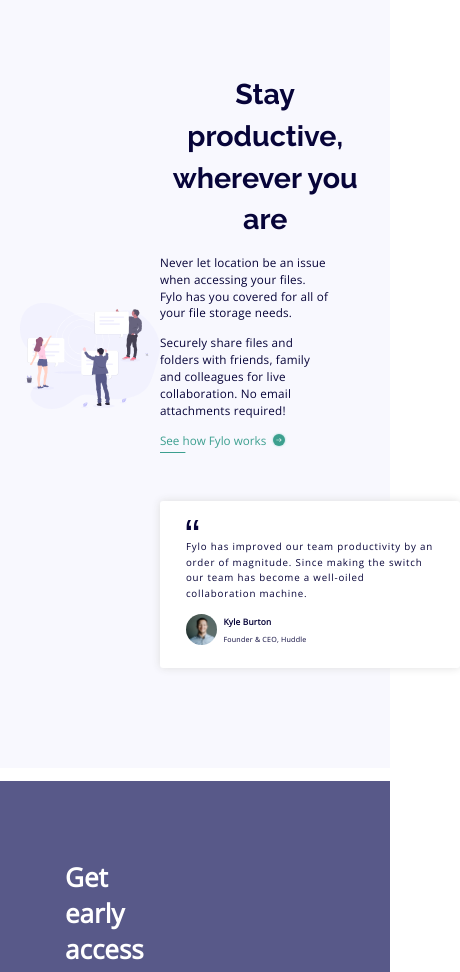
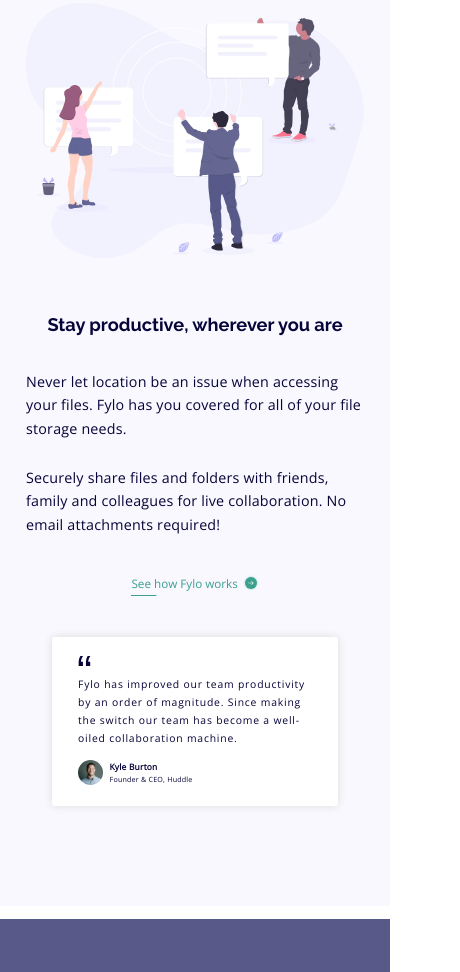
Before and after one commit to JakubChrapek/fylo-landing-page, a Gatsby site: page / in a window 390 px wide. Shown: the part 1028-2000 px from the top of the page, 460 px wide, since content can reach past the window. Built offline with nearby package versions, Linux system fonts and the light colour scheme; Gatsby itself is replaced by a stand-in of ours.

Commit message:
Responsive sections

```diff
--- a/src/components/Access.js
+++ b/src/components/Access.js
@@ -15,15 +15,33 @@
   display: flex;
   justify-content: space-between;
   align-items: center;
+  @media (max-width: 550px) {
+    flex-wrap: wrap;
+    flex-direction: column;
+    padding: 0 3rem;
+  }
 `
 const StyledSection = styled.div`
   color: #fff;
   width: 40%;
+
+  @media (max-width: 550px) {
+    width: 100%;
+    p {
+      text-align: center;
+      font-size: 1.1rem;
+      line-height: 1.5rem;
+    }
+  }
 `
 
 const H2 = styled.h2`
   font-size: 2rem;
   font-family: "Open Sans" "Roboto" "Montserrat" sans-serif;
+  @media (max-width: 550px) {
+    font-size: 1.4rem;
+    text-align: center;
+  }
 `
 
 const StyledInput = styled.input`
--- a/src/components/Card.js
+++ b/src/components/Card.js
@@ -18,6 +18,13 @@
   background-color: #fff;
   border-radius: 3px;
   box-shadow: 0 0 8px 0 #dedede;
+  @media (max-width: 550px) {
+    width: calc(100% - 4rem);
+    max-width: unset;
+    min-width: unset;
+    margin: 3.5rem 0 0;
+    justify-self: center;
+  }
 `
 
 const StyledCardText = styled.div`
@@ -28,6 +35,10 @@
     font-size: 0.75rem;
     letter-spacing: 0.8px;
     line-height: 1.2rem;
+    @media (max-width: 550px) {
+      font-size: 0.8rem;
+      line-height: 1.4rem;
+    }
   }
 `
 
@@ -37,9 +48,12 @@
   .testimonials-image {
     width: 12.5%;
     margin-right: 0.5rem;
+    @media (max-width: 550px) {
+      width: 9%;
+      min-width: 25px;
+    }
     img {
       margin-top: 0;
-
       border-radius: 100%;
     }
   }
@@ -56,9 +70,11 @@
     .name {
       font-weight: 700;
       font-size: 0.65rem;
+      line-height: 1rem;
     }
     .position {
       font-size: 0.55rem;
+      line-height: 1rem;
     }
   }
 `
--- a/src/components/emailInput.js
+++ b/src/components/emailInput.js
@@ -17,9 +17,15 @@
   margin-top: 0;
   height: 100%;
   padding: 0.7rem 0.9rem;
-  border-radius: 2px;
+  border-radius: 5px;
   @media (max-width: 1120px) {
     min-width: 125px;
+  }
+  @media (max-width: 550px) {
+    width: 100%;
+    padding: 0.8rem 1rem;
+    font-size: 1.4rem;
+    margin: 0 1rem;
   }
 `
 
@@ -33,12 +39,17 @@
   ::placeholder {
     font-size: 0.85rem;
     color: lighten(hsl(238, 22%, 44%), 30%);
+    @media (max-width: 550px) {
+      font-size: 1.4rem;
+
+    }
   }
 
   :focus {
     color: darken(hsl(238, 22%, 44%), 50%);
     border: 1px solid black;
   }
+
 `
 
 const StyledSubmit = styled(StyledInput)`
@@ -54,6 +65,9 @@
     box-shadow: 1px 1px 2px 0px hsl(224, 93%, 58%);
     background-color: hsl(224,93%, 63%);
  }
+ @media (max-width: 550px) {
+  margin-top: 1.5rem;
+}
 `
 export default ({ placeholder, buttonText }) => (
   <StyledFrom>
--- a/src/components/header.module.scss
+++ b/src/components/header.module.scss
@@ -23,15 +23,13 @@
     max-width: 1440px;
     padding: 2.75rem 5rem;
 
-
-
     img {
       height: 2.8rem;
     }
     @media (max-width: 550px) {
       padding: 1.5rem;
       img {
-        height: 2.4rem;
+        height: 2.2rem;
       }
     }
   }
@@ -57,6 +55,10 @@
         transition: color 0.15s ease-in-out;
         font-size: 0.95rem;
 
+        @media (max-width: 550px) {
+          font-size: 1.1rem;
+        }
+
         &:last-child {
           li {
             padding-right: 0;
@@ -68,9 +70,17 @@
         }
 
         li {
-          padding: 0.8rem 1.5rem;
+          padding: 0.8rem 1.4rem;
+        }
+        @media (max-width: 550px) {
+          li {
+            padding: 0.4rem 1.1rem;
+          }
         }
       }
     }
+    @media (max-width: 550px) {
+      width: 85%;
+    }
   }
 }
--- a/src/components/section-two-columns.module.scss
+++ b/src/components/section-two-columns.module.scss
@@ -15,7 +15,7 @@
   flex-wrap: wrap;
   padding: 0 5rem;
   @media (max-width: 550px) {
-      padding: 0 1.5rem;
+      padding: 0 2rem;
     }
   max-width: 1440px;
 }
@@ -25,13 +25,7 @@
   width: 50%;
   @media (max-width: 550px) {
     margin-top: 6rem;
-      width: 100%;
-    }
-}
-
-.textColumn {
-  @media (max-width: 550px) {
-      order: 1;
+    width: 100%;
     }
 }
 
@@ -54,8 +48,20 @@
 
   @media (max-width: 550px) {
     padding-right: 0;
+    margin-top: 3.5rem;
+    order: 1;
+    align-items: center;
     h2 {
-      margin-top: 2rem;
+      font-size: 2rem;
+      margin-top: 0rem;
+      text-align: center;
+      line-height: 2.8rem;
+    }
+    p {
+      margin: 2rem 0 2.5rem;
+      font-size: 1.1rem;
+      line-height: 1.8rem;
+      padding-right: 0;
       text-align: center;
     }
   }
@@ -79,13 +85,37 @@
   margin-top: 100px;
   padding-top: 100px;
   padding-bottom: 100px;
-  @media (max-width: 460px) {
-    background-image: url("../images/bg-curve-mobile.svg");
-  }
   .textColumn {
     width: 60%;
   }
   .imgColumn {
     width: 40%;
   }
+
+  @media (max-width: 550px) {
+    background-image: url("../images/bg-curve-mobile.svg");
+    .textColumn, .imgColumn {
+      width: 100%;
+    }
+    .imgColumn {
+      margin-top: 0rem;
+    }
+
+    h2 {
+      font-size: 1.4rem;
+    }
+
+    .textColumn {
+      display: flex;
+      flex-direction: column;
+      flex-wrap: wrap;
+      p {
+        margin-bottom: 0;
+      }
+    }
+
+    p {
+      text-align: left;
+    }
+  }
 }
--- a/src/pages/index.js
+++ b/src/pages/index.js
@@ -23,23 +23,9 @@
   align-items: center;
   text-decoration: none;
   position: relative;
-
-  ::before {
-    content: "";
-    width: 100%;
-    height: 1px;
-    background-color: hsl(170, 45%, 43%);
-    position: absolute;
-    left: 0;
-    bottom: -5px;
-    transform: scaleX(0.2);
-    transform-origin: left;
-    transition: background-color 0.2s ease-in-out, transform 0.2s ease-in-out;
-  }
-
-  :hover::before {
-    background-color: hsl(210, 65%, 63%);
-    transform: scaleX(1);
+  @media (max-width: 550px) {
+    margin-top: 3rem;
+    justify-content: center;
   }
 
   .svgIcon {
@@ -55,8 +41,25 @@
 
   .green {
     transition: color 0.2s ease-in-out;
+    position: relative;
     :hover {
       color: hsl(190, 55%, 53%);
+      ::before {
+        background-color: hsl(210, 65%, 63%);
+        transform: scaleX(1);
+      }
+    }
+    ::before {
+      content: "";
+      width: calc(100% + 1.6rem);
+      height: 1px;
+      background-color: hsl(170, 45%, 43%);
+      position: absolute;
+      left: 0;
+      bottom: -5px;
+      transform: scaleX(0.2);
+      transform-origin: left;
+      transition: background-color 0.2s ease-in-out, transform 0.2s ease-in-out;
     }
   }
 `
```
